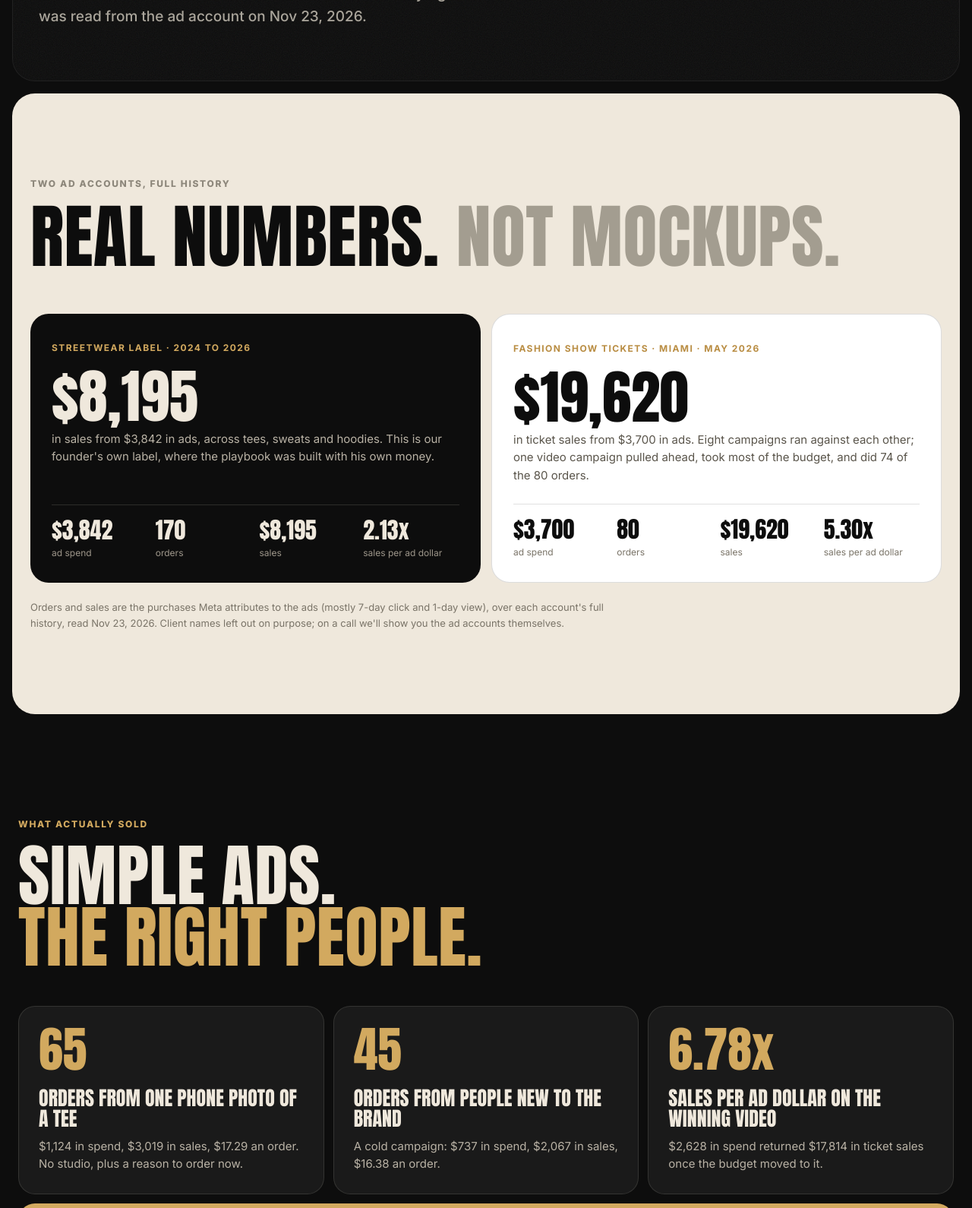
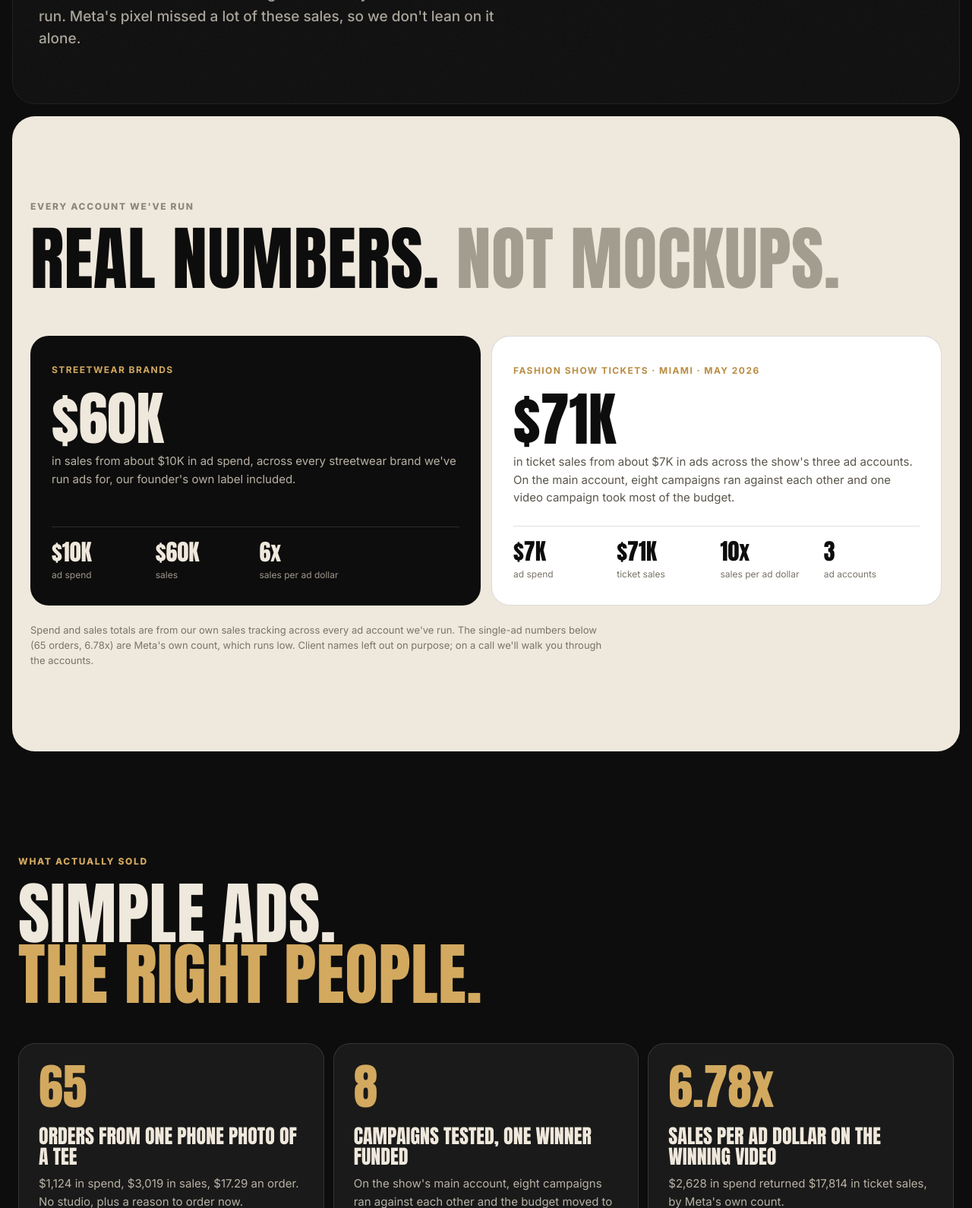
Before and after one commit to trevelian-dev/averonscale-site, a plain HTML site: page results/index.html in a window 1280 px wide. Shown: the part 501-2091 px from the top of the page at 76% size. Drawn offline with Linux system fonts and the light colour scheme.

Commit message:
Results: totals from Trevelian's own tracking (streetwear ~$10K to ~$60K, show ~$7K to ~$71K); drop the cold traffic card
Co-Authored-By: Claude Opus 5.5 <noreply@anthropic.com>

```diff
--- a/results/index.html
+++ b/results/index.html
@@ -4,7 +4,7 @@
 <meta charset="utf-8">
 <meta name="viewport" content="width=device-width, initial-scale=1">
 <title>Results | Averon Scale</title>
-<meta name="description" content="Real Meta ad results for a streetwear label and fashion show ticket sales, as Meta reports them.">
+<meta name="description" content="Ad results across streetwear brands and fashion show ticket sales.">
 <meta property="og:title" content="Results | Averon Scale">
 <meta property="og:description" content="Ads run and made for streetwear and clothing brands. One flat monthly fee. No percentage of your sales.">
 <meta property="og:image" content="https://averonscale.com/og.png">
@@ -257,23 +257,23 @@ fbq('init','1146721501546311');fbq('track','PageView');
     </div>
   </nav>
   <div style="position:relative;z-index:3">
-    <h1 class="disp">The numbers,<br>as Meta reports them.</h1>
-    <p class="sub">No round numbers and no borrowed screenshots. Every figure here was read from the ad account on Nov 23, 2026.</p>
+    <h1 class="disp">The numbers<br>behind the work.</h1>
+    <p class="sub">Totals from our own sales tracking across every ad account we've run. Meta's pixel missed a lot of these sales, so we don't lean on it alone.</p>
   </div>
 </header>
 </div>
 
 <section class="results">
   <div class="wrap">
-    <span class="eyebrow">Two ad accounts, full history</span>
+    <span class="eyebrow">Every account we've run</span>
     <h2 class="disp big2">Real numbers. <span class="g">Not mockups.</span></h2>
     <div class="bigres">
-      <div class="res k"><div><small>Streetwear label · 2024 to 2026</small><div class="num">$8,195</div><p>in sales from $3,842 in ads, across tees, sweats and hoodies. This is our founder's own label, where the playbook was built with his own money.</p></div>
-        <div class="row4"><div><b>$3,842</b><span>ad spend</span></div><div><b>170</b><span>orders</span></div><div><b>$8,195</b><span>sales</span></div><div><b>2.13x</b><span>sales per ad dollar</span></div></div></div>
-      <div class="res w"><div><small>Fashion show tickets · Miami · May 2026</small><div class="num">$19,620</div><p>in ticket sales from $3,700 in ads. Eight campaigns ran against each other; one video campaign pulled ahead, took most of the budget, and did 74 of the 80 orders.</p></div>
-        <div class="row4"><div><b>$3,700</b><span>ad spend</span></div><div><b>80</b><span>orders</span></div><div><b>$19,620</b><span>sales</span></div><div><b>5.30x</b><span>sales per ad dollar</span></div></div></div>
+      <div class="res k"><div><small>Streetwear brands</small><div class="num">$60K</div><p>in sales from about $10K in ad spend, across every streetwear brand we've run ads for, our founder's own label included.</p></div>
+        <div class="row4"><div><b>$10K</b><span>ad spend</span></div><div><b>$60K</b><span>sales</span></div><div><b>6x</b><span>sales per ad dollar</span></div></div></div>
+      <div class="res w"><div><small>Fashion show tickets · Miami · May 2026</small><div class="num">$71K</div><p>in ticket sales from about $7K in ads across the show's three ad accounts. On the main account, eight campaigns ran against each other and one video campaign took most of the budget.</p></div>
+        <div class="row4"><div><b>$7K</b><span>ad spend</span></div><div><b>$71K</b><span>ticket sales</span></div><div><b>10x</b><span>sales per ad dollar</span></div><div><b>3</b><span>ad accounts</span></div></div></div>
     </div>
-    <p class="note">Orders and sales are the purchases Meta attributes to the ads (mostly 7-day click and 1-day view), over each account's full history, read Nov 23, 2026. Client names left out on purpose; on a call we'll show you the ad accounts themselves.</p>
+    <p class="note">Spend and sales totals are from our own sales tracking across every ad account we've run. The single-ad numbers below (65 orders, 6.78x) are Meta's own count, which runs low. Client names left out on purpose; on a call we'll walk you through the accounts.</p>
   </div>
 </section>
 
@@ -283,8 +283,8 @@ fbq('init','1146721501546311');fbq('track','PageView');
     <h2 class="disp">Simple ads.<br><span class="g">The right people.</span></h2>
     <div class="tiles">
       <div class="tile"><div class="num">65</div><h3>Orders from one phone photo of a tee</h3><p>$1,124 in spend, $3,019 in sales, $17.29 an order. No studio, plus a reason to order now.</p></div>
-      <div class="tile"><div class="num">45</div><h3>Orders from people new to the brand</h3><p>A cold campaign: $737 in spend, $2,067 in sales, $16.38 an order.</p></div>
-      <div class="tile"><div class="num">6.78x</div><h3>Sales per ad dollar on the winning video</h3><p>$2,628 in spend returned $17,814 in ticket sales once the budget moved to it.</p></div>
+      <div class="tile"><div class="num">8</div><h3>Campaigns tested, one winner funded</h3><p>On the show's main account, eight campaigns ran against each other and the budget moved to the one that sold.</p></div>
+      <div class="tile"><div class="num">6.78x</div><h3>Sales per ad dollar on the winning video</h3><p>$2,628 in spend returned $17,814 in ticket sales, by Meta's own count.</p></div>
     </div>
     <div class="now"><div><h3>Running right now: Black Friday 2026</h3><p>A streetwear brand's founder story videos and street statics, live since Nov 23. Its numbers go up here once the week closes.</p></div><a class="btn dark" href="#plan">Get your free plan <span class="ar">&rarr;</span></a></div>
   </div>
```
Also changed, not shown: index.html (+6 -6 lines).
